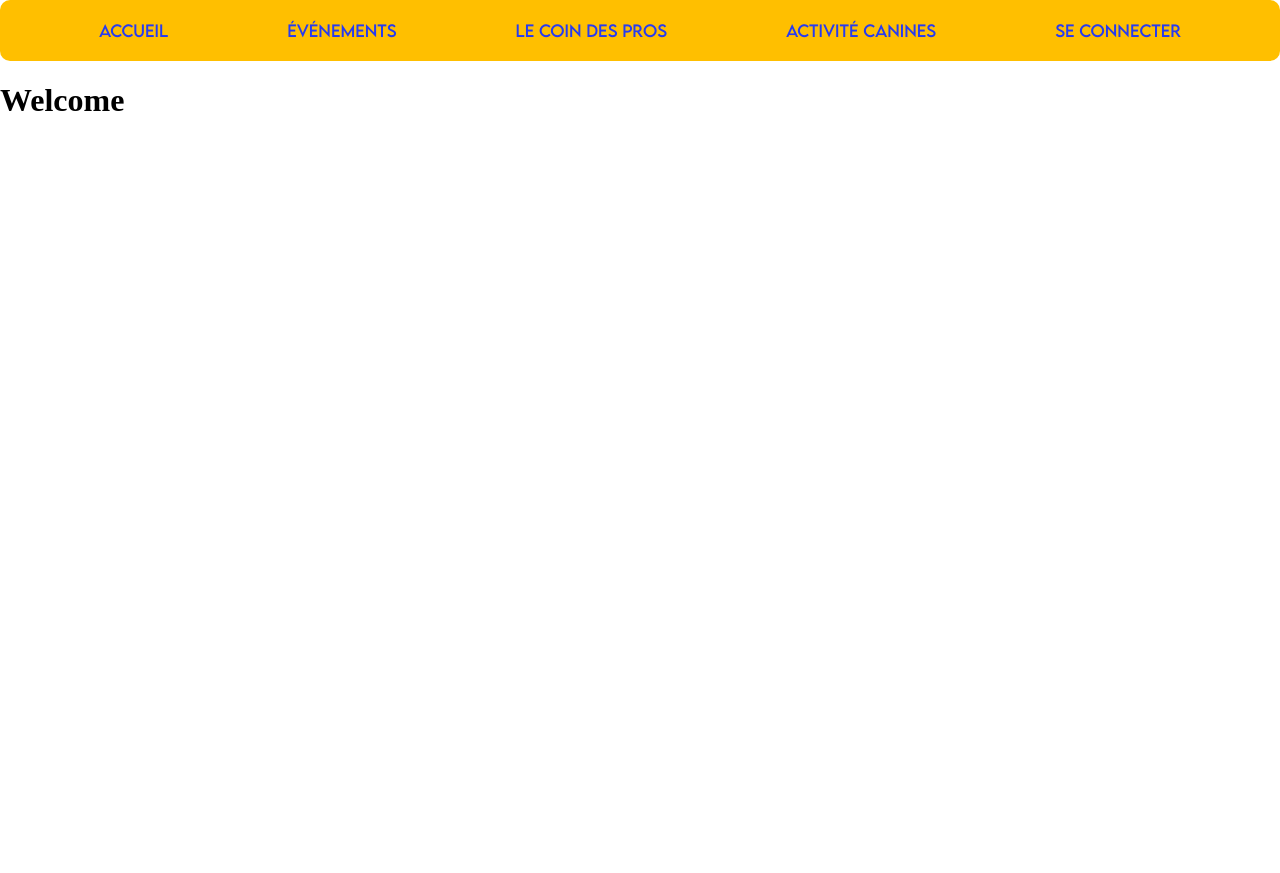
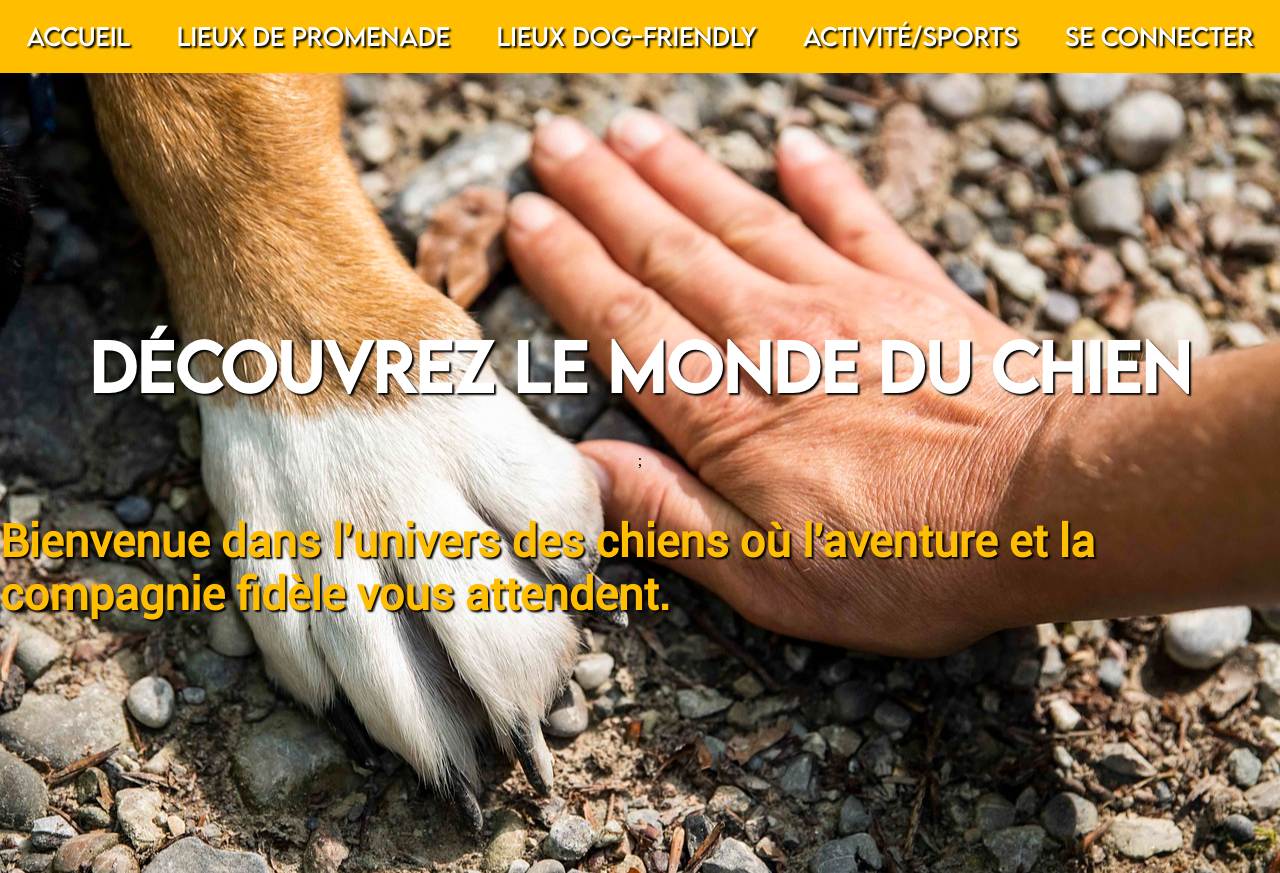
Before and after one commit to Sachdarras/CP4-YourDog, a React (Vite) app in the folder client/: page / in a window 1280 px wide. Before the commit the page ends 800 px from the top, so only its background shows below. Built offline with nearby package versions, Linux system fonts and the light colour scheme.

Commit message:
start front-end

```diff
--- /dev/null
+++ b/client/src/Style/Acceuil.scss
@@ -0,0 +1,28 @@
+@use "../Style/Variable.scss" as *;
+
+.header-container {
+  display: flex;
+  flex-direction: column;
+  justify-content: center;
+  align-items: center;
+  background-image: url(../assets/Image/paw-7231300_1280.jpg);
+  background-repeat: no-repeat;
+  background-size: cover;
+  background-position: center center;
+
+  width: auto;
+  height: 800px;
+}
+.header-container h1 {
+  color: $color-white;
+  font-size: 64px;
+  font-weight: bold;
+  text-shadow: $text-entourage-black;
+}
+
+.header-container p {
+  font-size: 45px;
+  color: $color-gold;
+  font-weight: bold;
+  text-shadow: $text-entourage-black;
+}
--- a/client/src/Style/Nav.scss
+++ b/client/src/Style/Nav.scss
@@ -2,7 +2,6 @@
 
 .nav-container {
   background-color: $color-gold;
-  border-radius: 10px;
 
   ul {
     font-family: $font-LM;
@@ -17,15 +16,18 @@
 
   ul li a {
     display: block;
-    color: $color-blue;
+    color: $color-white;
     text-align: center;
     padding: 20px;
     text-decoration: none;
     border-radius: 10px;
+    text-shadow: $text-entourage-black;
+    font-size: 24px;
   }
 
   ul li a:hover {
-    background-color: $color-blue;
+    background-color: $color-white;
     color: $color-gold;
+    text-shadow: $text-entourage-black;
   }
 }
--- a/client/src/Style/Variable.scss
+++ b/client/src/Style/Variable.scss
@@ -8,6 +8,7 @@
 }
 
 $color-gold: #ffbf00;
-$color-blue: #273bf0;
+$color-white: white;
 $font-LM: "Lemon-Milk";
 $font-roboto: "Roboto";
+$text-entourage-black: 2px 2px 2px black;
--- a/client/src/components/Nav.jsx
+++ b/client/src/components/Nav.jsx
@@ -9,13 +9,13 @@ function Nav() {
         </li>
 
         <li>
-          <Link to="/event">Événements</Link>
+          <Link to="/event">Lieux de promenade</Link>
         </li>
         <li>
-          <Link to="/pro">Le coin des pros</Link>
+          <Link to="/pro">Lieux Dog-friendly</Link>
         </li>
         <li>
-          <Link to="/activity">Activité Canines</Link>
+          <Link to="/activity">Activité/Sports</Link>
         </li>
         <li>
           <Link to="/loggin">Se connecter</Link>
--- a/client/src/main.scss
+++ b/client/src/main.scss
@@ -1,4 +1,7 @@
+@use "./Style/Variable.scss" as *;
+
 @import url(./Style/Nav.scss);
+@import url(./Style/Acceuil.scss);
 
 html,
 body {
@@ -8,3 +11,16 @@ body {
   width: 100%;
   height: 100%;
 }
+
+h1,
+h2,
+h3,
+h4,
+h5,
+h6 {
+  font-family: $font-LM;
+}
+
+p {
+  font-family: $font-roboto;
+}
--- a/client/src/pages/Acceuil.jsx
+++ b/client/src/pages/Acceuil.jsx
@@ -1,5 +1,13 @@
 function Acceuil() {
-  return <h1>Welcome</h1>;
+  return (
+    <div className="header-container">
+      <h1>Découvrez le Monde du Chien</h1>;
+      <p>
+        Bienvenue dans l'univers des chiens où l'aventure et la compagnie fidèle
+        vous attendent.
+      </p>
+    </div>
+  );
 }
 
 export default Acceuil;
--- a/client/src/pages/Event.jsx
+++ /dev/null
@@ -1,5 +0,0 @@
-function Event() {
-  return <h1>mes évenements</h1>;
-}
-
-export default Event;
--- a/client/src/pages/Pro.jsx
+++ /dev/null
@@ -1,5 +0,0 @@
-function Pro() {
-  return <h1>les pro</h1>;
-}
-
-export default Pro;
```
Also changed, not shown: client/src/assets/Image/paw-7231300_1280.jpg (added), 1 other file (tests, documents, lock files or other folders).
